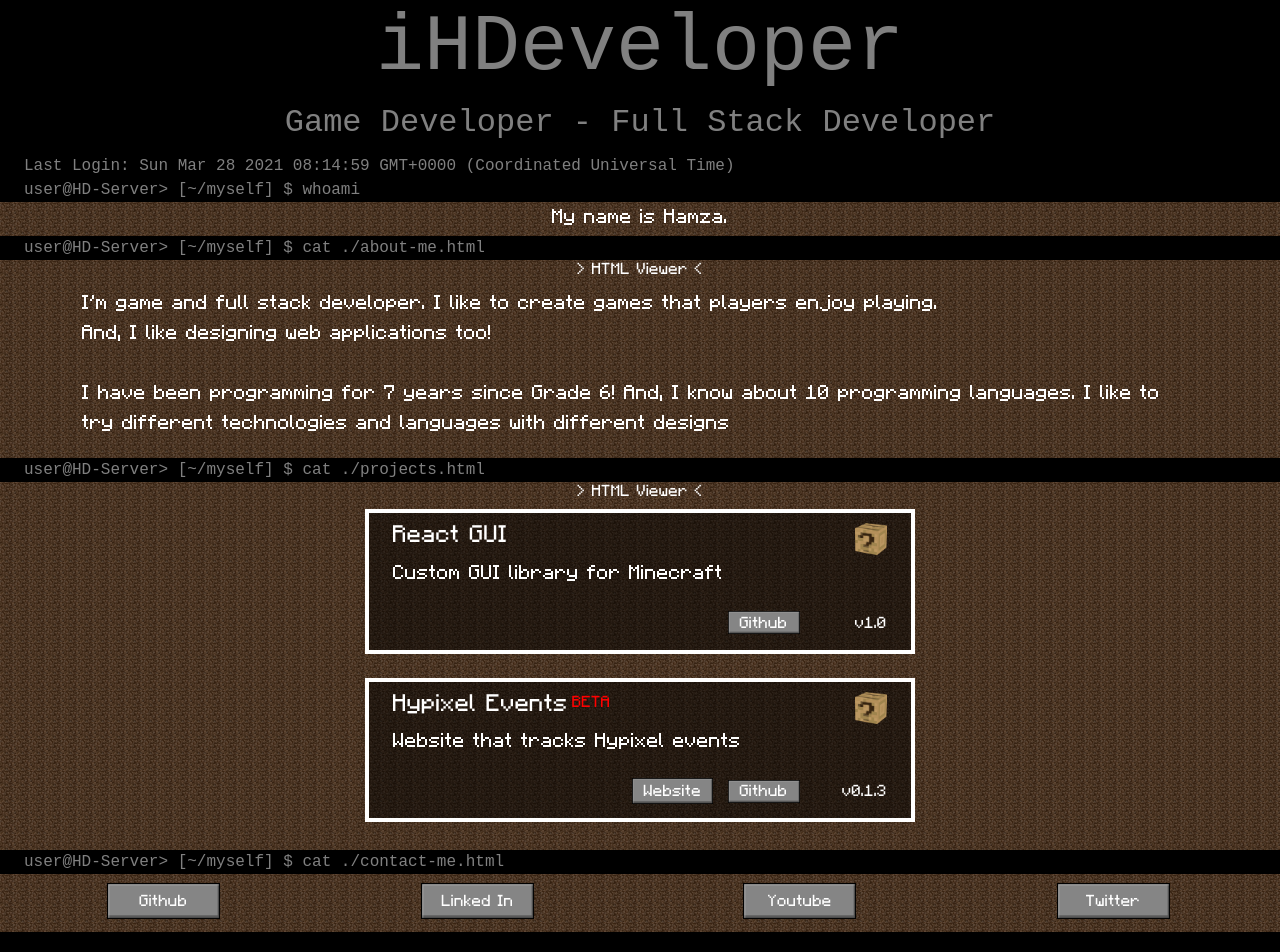
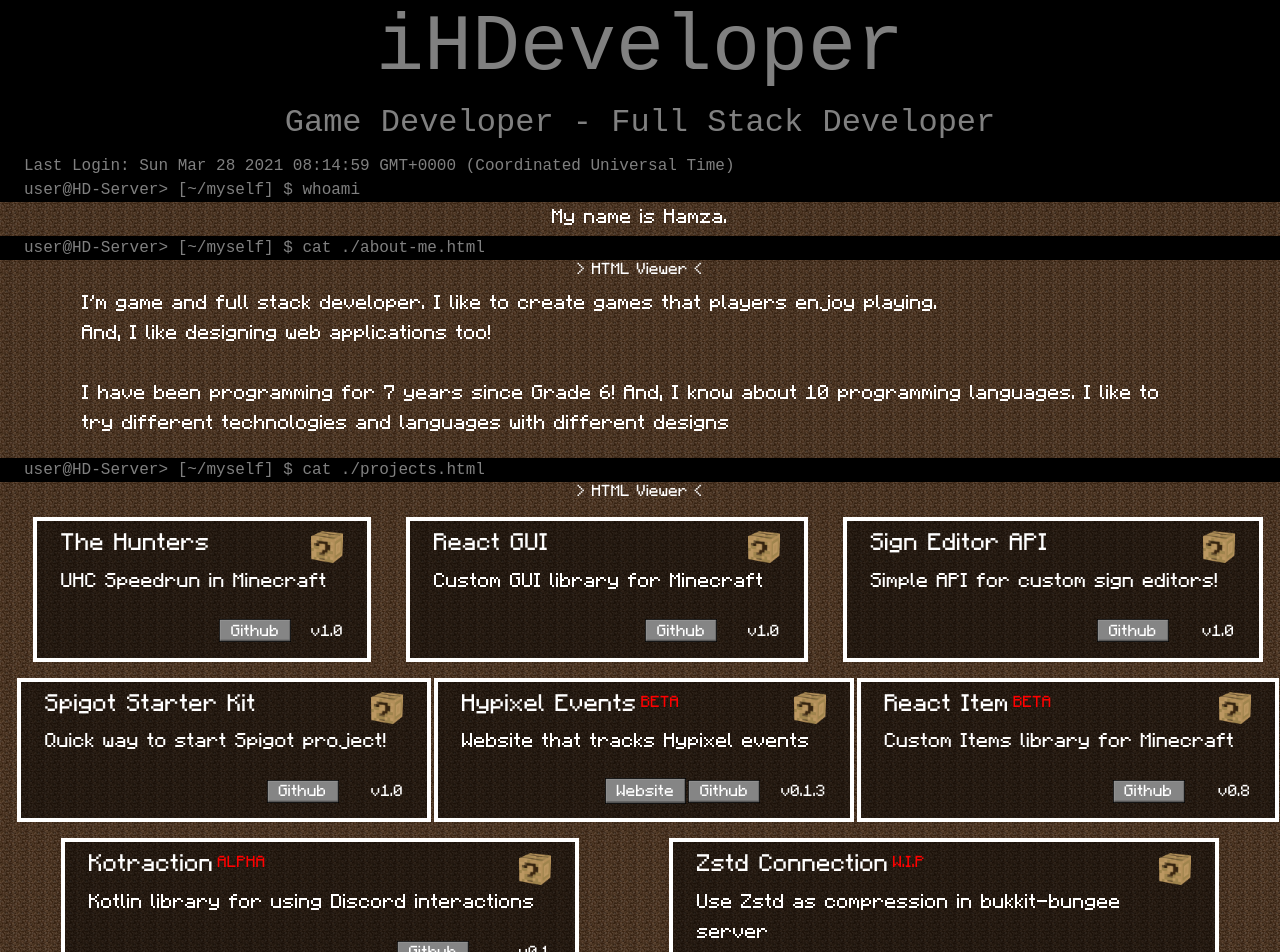
Before and after one commit to iHDeveloper/iHDeveloper, an Angular app: page / in a window 1280 px wide. Shown: the top 952 px of the page. Built offline with nearby package versions, Linux system fonts and the light colour scheme.

Commit message:
chore: use flex instead of row in projects list

```diff
--- a/src/app/app.component.html
+++ b/src/app/app.component.html
@@ -31,10 +31,27 @@
 
 <hd-terminal class="w-100 h-100" command="cat ./projects.html"></hd-terminal>
 <hd-minecraft>
-    <div class="container">
+    <div class="container-fluid pe-2 ps-2">
         <h6 class="text-center mb-2">&gt; HTML Viewer &lt;</h6>
-        <hd-project name="React GUI" description="Custom GUI library for Minecraft" version="1.0"></hd-project>
-        <hd-project name="Hypixel Events" description="Website that tracks Hypixel events" version="0.1.3" state="BETA" website="https://hypixel.ihdeveloper.me"></hd-project>
+        <div class="d-flex flex-wrap justify-content-around">
+            <hd-project name="The Hunters" description="UHC Speedrun in Minecraft" version="1.0"></hd-project>
+            <hd-project name="React GUI" description="Custom GUI library for Minecraft" version="1.0"></hd-project>
+            <hd-project name="Sign Editor API" description="Simple API for custom sign editors!" version="1.0"></hd-project>
+            <hd-project name="Spigot Starter Kit" description="Quick way to start Spigot project!" version="1.0"></hd-project>
+            <hd-project name="Hypixel Events" description="Website that tracks Hypixel events" version="0.1.3" state="BETA" website="https://hypixel.ihdeveloper.me"></hd-project>
+            <hd-project name="React Item" description="Custom Items library for Minecraft" version="0.8" state="BETA"></hd-project>
+            <hd-project name="Kotraction" description="Kotlin library for using Discord interactions" version="0.1" state="ALPHA"></hd-project>
+            <hd-project name="Zstd Connection" description="Use Zstd as compression in bukkit-bungee server" version="0.0" state="W.I.P"></hd-project>
+            <hd-project name="Spigot Dev Mod" description="Minecraft Mod with tools to help Spigot developer" version="0.0" state="W.I.P"></hd-project>
+        </div>
+        <div class="d-flex flex-wrap justify-content-around">
+            <!-- <hd-project name="Spigot Starter Kit" description="Quick way to start Spigot project!" version="1.0"></hd-project>
+            <hd-project name="Hypixel Events" description="Website that tracks Hypixel events" version="0.1.3" state="BETA" website="https://hypixel.ihdeveloper.me"></hd-project>
+            <hd-project name="React Item" description="Custom Items library for Minecraft" version="0.8" state="BETA"></hd-project> -->
+            <!-- <hd-project name="Kotraction" description="Kotlin library for using Discord interactions" version="0.1" state="ALPHA"></hd-project>
+            <hd-project name="Zstd Connection" description="Use Zstd as compression in bukkit-bungee server" version="0.0" state="W.I.P"></hd-project>
+            <hd-project name="Spigot Dev Mod" description="Minecraft Mod with tools to help Spigot developer" version="0.0" state="W.I.P"></hd-project> -->
+        </div>
     </div>
 </hd-minecraft>
 
--- a/src/app/minecraft/minecraft.component.html
+++ b/src/app/minecraft/minecraft.component.html
@@ -1,5 +1,5 @@
-<div class="loading-screen min-vw-100">
-    <div class="content min-vw-100 m-0 pb-1">
+<div class="loading-screen">
+    <div class="content m-0 pb-1">
         <ng-content></ng-content>
     </div>
 </div>
--- a/src/app/project/project.component.html
+++ b/src/app/project/project.component.html
@@ -1,32 +1,25 @@
-<div class="container-sm pt-2 pb-2 pe-4 ps-4 mb-4">
+<div class="container-sm pt-2 pb-2 pe-4 ps-4 m-2">
     <div class="row">
-        <div class="col-6">
+        <div class="col-9">
             <div class="d-inline-flex">
                 <h4>{{ name }}</h4>
                 <p class="state italic m-0 ms-1" *ngIf="state !== undefined">{{ state }}</p>
             </div>
         </div>
-        <div class="col-2"></div>
-        <div class="col-4 d-flex justify-content-end">
+        <div class="col-1"></div>
+        <div class="col-2 d-flex justify-content-end">
             <div class="align-self-center">
                 <img class="github-icon" src="assets/question-mark.png" width="32" height="32">
             </div>
         </div>
     </div>
-    <div class="row">
-        <div class="col-10">
-            <p class="lead">
-                {{ description }}
-            </p>
-        </div>
-        <div class="col-2"></div>
-    </div>
+    <p class="lead">
+        {{ description }}
+    </p>
     <div class="row">
         <div class="col-4"></div>
-        <div class="col-4 d-flex justify-content-end align-items-center">
+        <div class="col-6 d-flex justify-content-end align-items-center">
             <button class="btn btn-primary" type="button" *ngIf="website !== undefined">Website</button>
-        </div>
-        <div class="col-2 d-flex justify-content-end align-items-center">
             <button class="btn btn-primary" type="button">Github</button>
             <!-- <button class="btn btn-primary" type="button">
                 <img class="github-icon" src="assets/github.png" width="32" height="32">
--- a/src/app/project/project.component.scss
+++ b/src/app/project/project.component.scss
@@ -2,6 +2,7 @@
     background-color: rgba(0,0,0, .5);
     border: 4px solid white;
     max-width: 550px !important;
+    min-width: 300px;
 
     .state {
         color: red;
```
